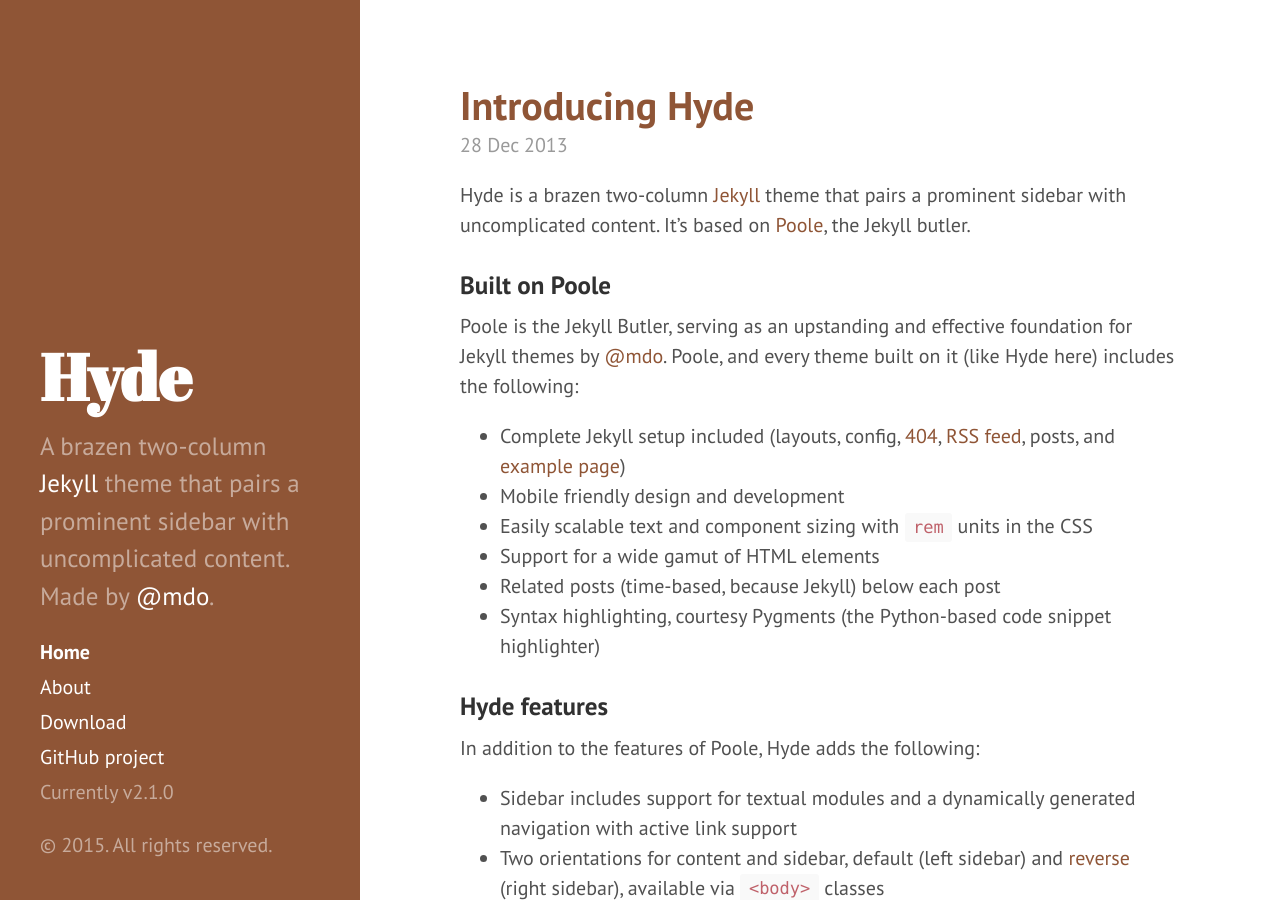
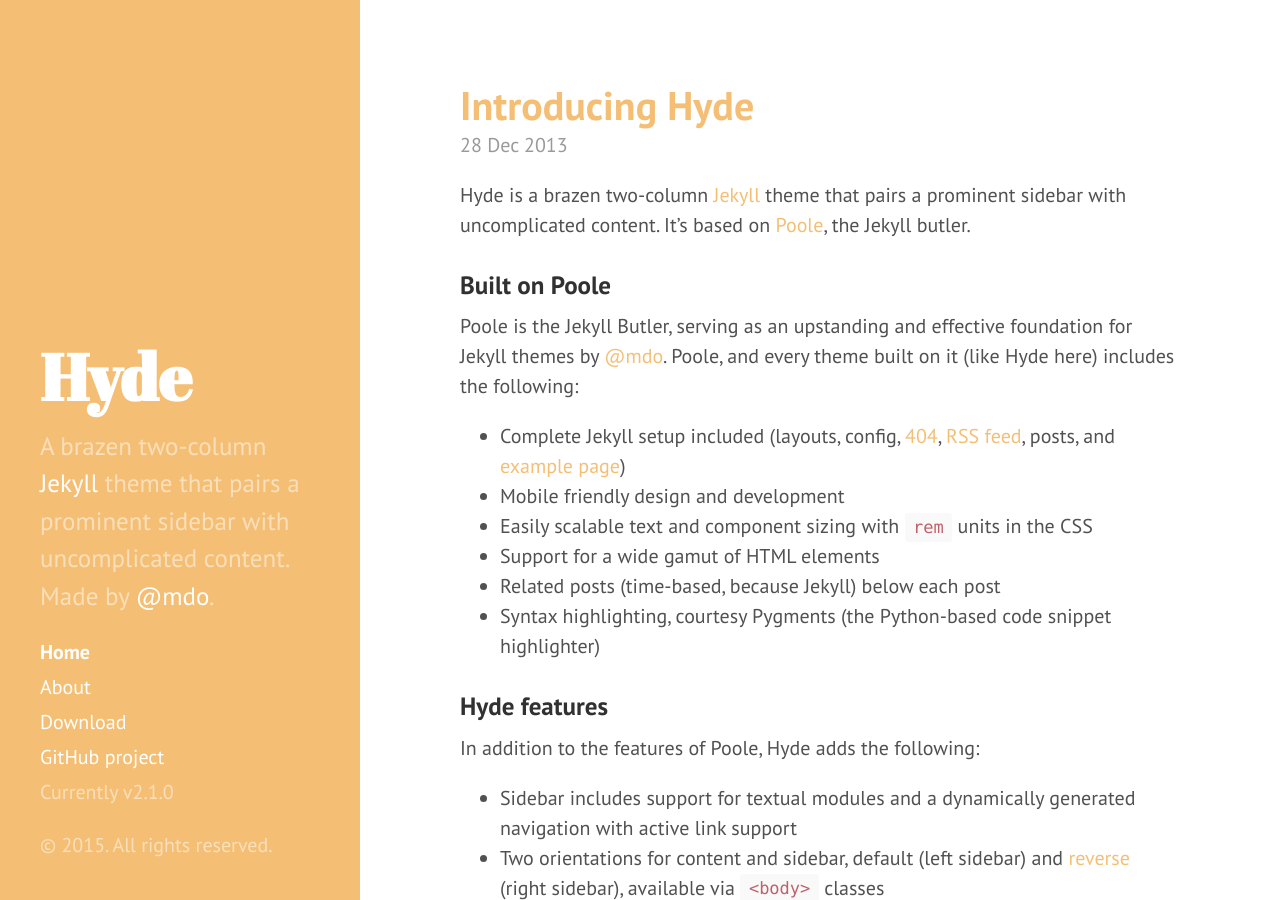
Before and after one commit to mamilaugesen/emuelu.github.io, a Jekyll site: the page built from index.html, in a window 1280 px wide and 900 px high. Built offline with Jekyll 4.4.1, drawn with Linux system fonts in a browser that asks for light colours; Markdown is read by kramdown in place of the engine named in the settings; the list of posts is cut into pages by our own code.

Commit message:
Updated default.html

```diff
--- a/_layouts/default.html
+++ b/_layouts/default.html
@@ -3,7 +3,7 @@
 
   {% include head.html %}
 
-  <body class="theme-base-0f">
+  <body class="theme-base-0a">
 
     {% include sidebar.html %}
 
```
